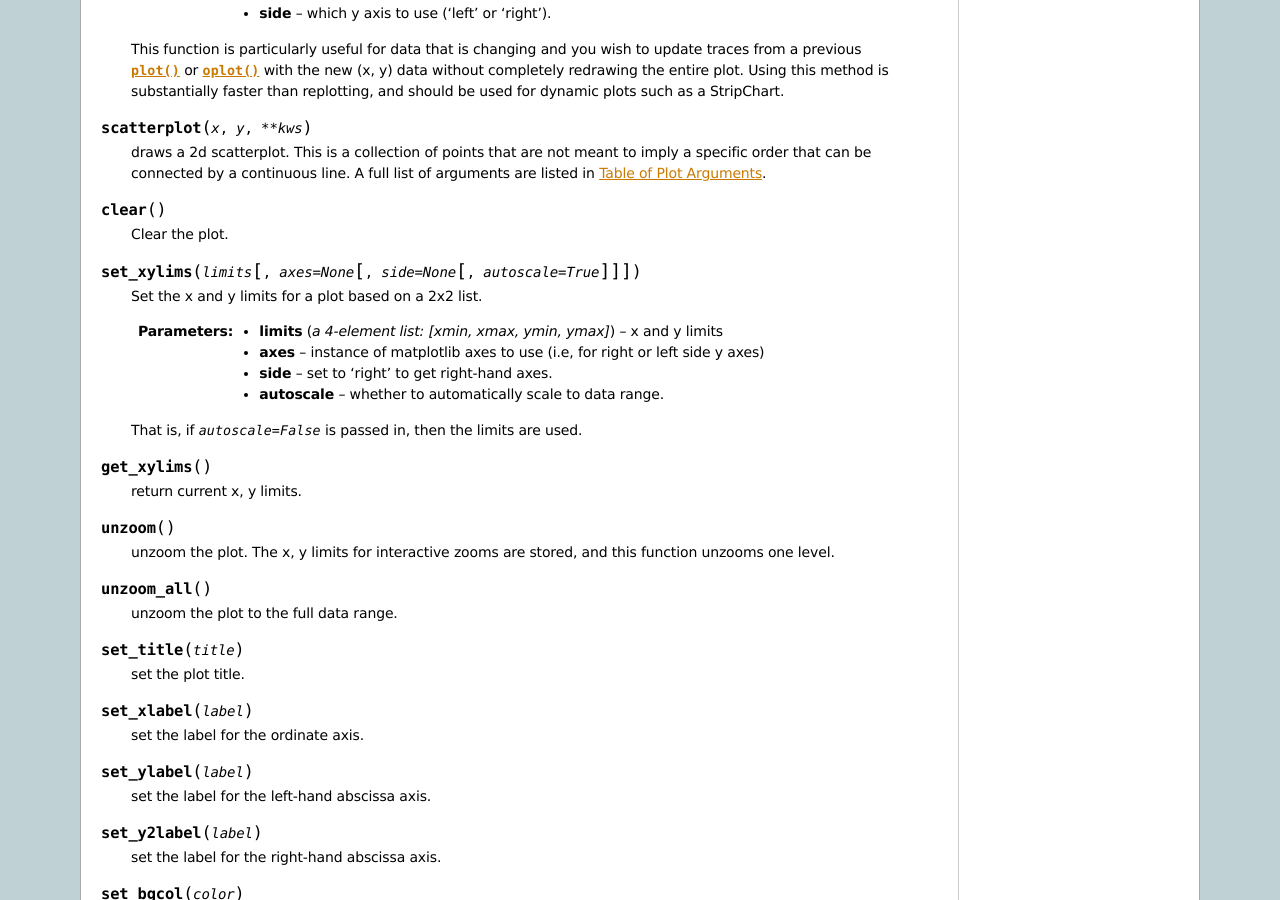
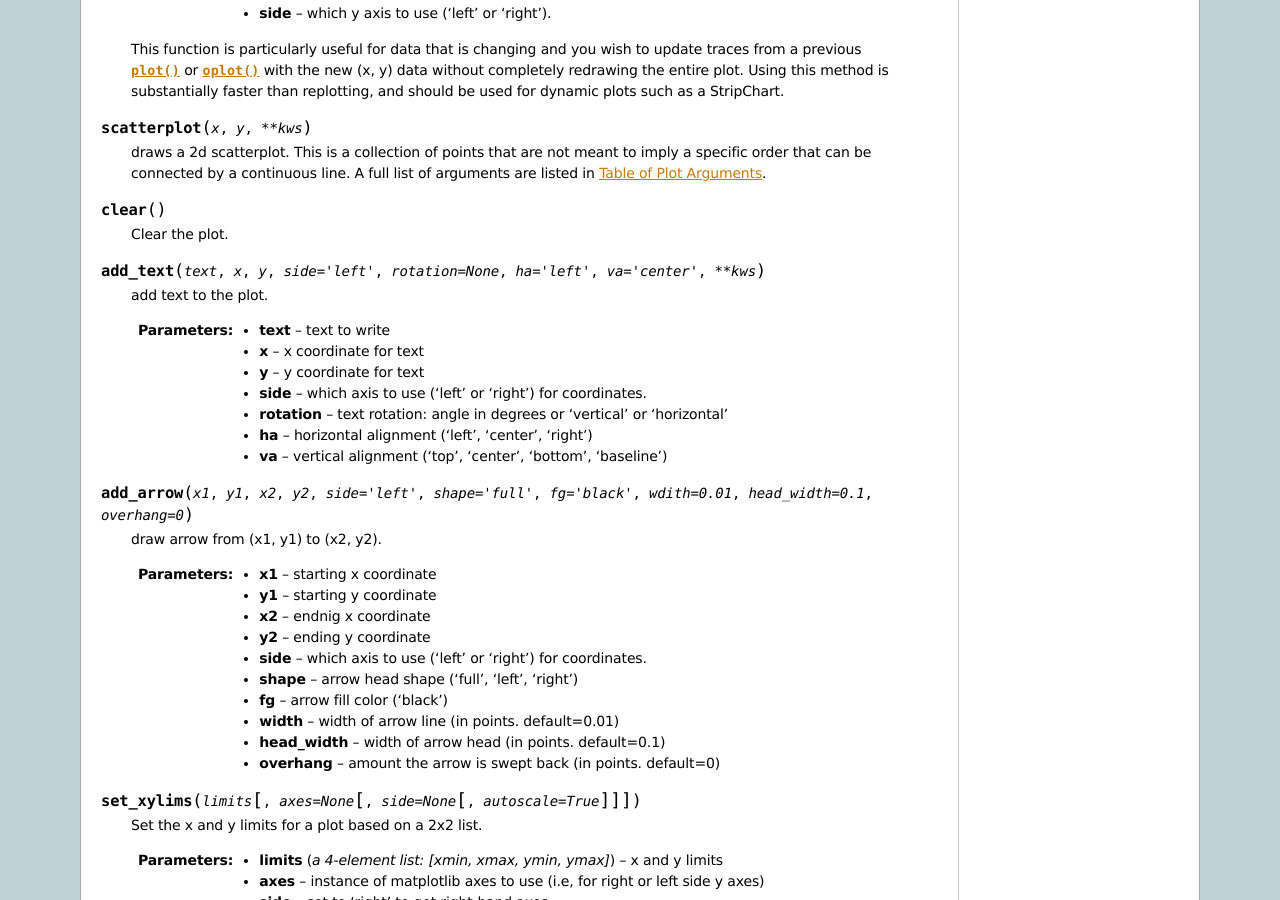
Before and after one commit to newville/wxmplot, a Sphinx documentation site: the page built from doc/plotpanel.rst, in a window 1280 px wide and 900 px high, scrolled down 2467 px. Built offline with Sphinx 7.4.7, drawn with Linux system fonts in a browser that asks for light colours; formulas are drawn with MathJax 3; the version number is read from the project's files by our own code; some of the changed text lies outside the part shown.

Commit message:
updated doc for add_text, add_arrow

```diff
--- a/doc/plotpanel.rst
+++ b/doc/plotpanel.rst
@@ -194,6 +194,34 @@ same meaning, as indicated by the right-most column.
 
    Clear the plot.
 
+.. method:: add_text(text, x, y, side='left', rotation=None, ha='left', va='center', **kws)
+
+   add text to the plot.
+
+   :param text: text to write
+   :param x:    x coordinate for text
+   :param y:    y coordinate for text
+   :param side: which axis to use ('left' or 'right') for coordinates.
+   :param rotation:  text rotation: angle in degrees or 'vertical' or 'horizontal'
+   :param ha:  horizontal alignment ('left', 'center', 'right')
+   :param va:  vertical alignment ('top', 'center', 'bottom', 'baseline')
+
+.. method:: add_arrow(x1, y1, x2, y2, side='left', shape='full', fg='black', wdith=0.01, head_width=0.1, overhang=0)
+
+
+   draw arrow from (x1, y1) to (x2, y2).
+
+   :param x1: starting x coordinate
+   :param y1: starting y coordinate
+   :param x2: endnig x coordinate
+   :param y2: ending y coordinate
+   :param side: which axis to use ('left' or 'right') for coordinates.
+   :param shape:  arrow head shape ('full', 'left', 'right')
+   :param fg:     arrow fill color ('black')
+   :param width:  width of arrow line (in points. default=0.01)
+   :param head_width:  width of arrow head (in points. default=0.1)
+   :param overhang:    amount the arrow is swept back (in points. default=0)
+
 
 .. method:: set_xylims(limits[, axes=None[, side=None[, autoscale=True]]])
 
```
